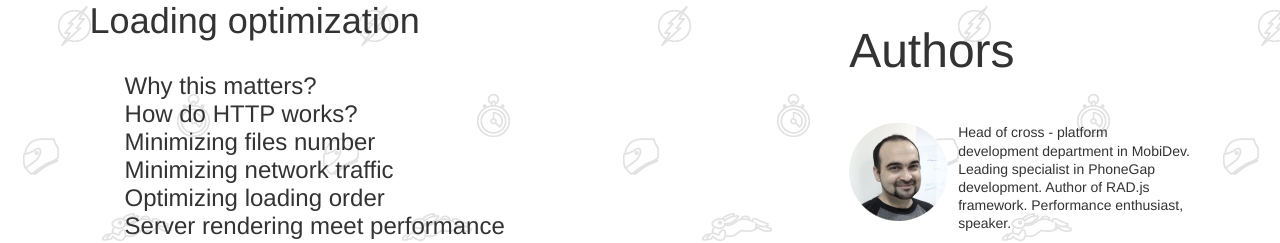
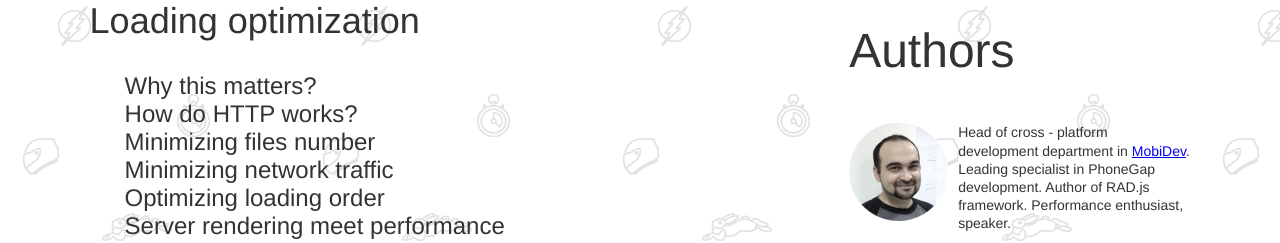
Before and after one commit to ChallengingNative/page, a plain HTML site: page index.html in a window 1280 px wide. Shown: the part 1111-1354 px from the top of the page. Drawn offline with Linux system fonts and the light colour scheme.

Commit message:
Fixed link to my mobidev

```diff
--- a/index.html
+++ b/index.html
@@ -169,7 +169,7 @@
                 <div class="nth-author clearfix">
                     <img src="img/yurij.png">
 
-                    <p>Head of cross - platform development department in MobiDev. Leading specialist in PhoneGap development. Author of RAD.js framework. Performance enthusiast, speaker.</p></div>
+                    <p>Head of cross - platform development department in <a href="http://mobidev.biz/">MobiDev</a>. Leading specialist in PhoneGap development. Author of RAD.js framework. Performance enthusiast, speaker.</p></div>
                 <div class="nth-author clearfix">
                     <img src="img/denis.png">
 
```
